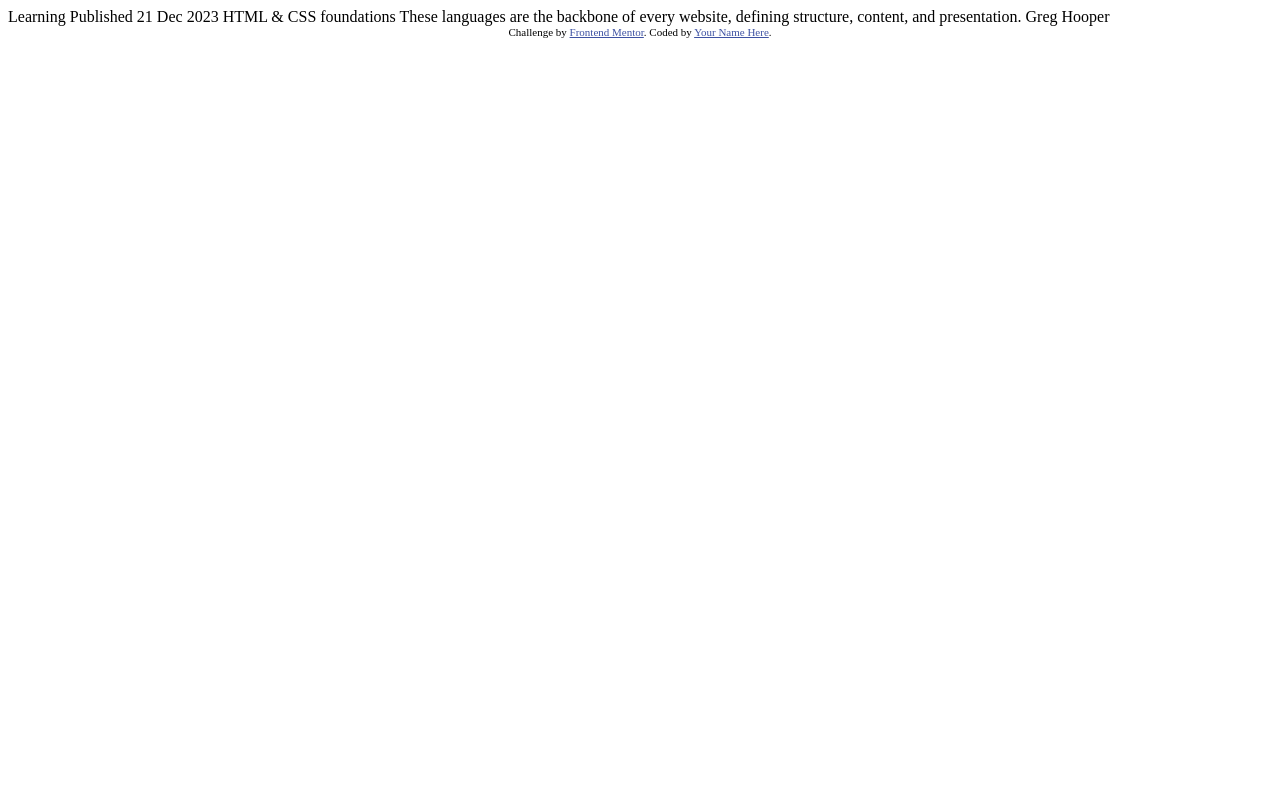
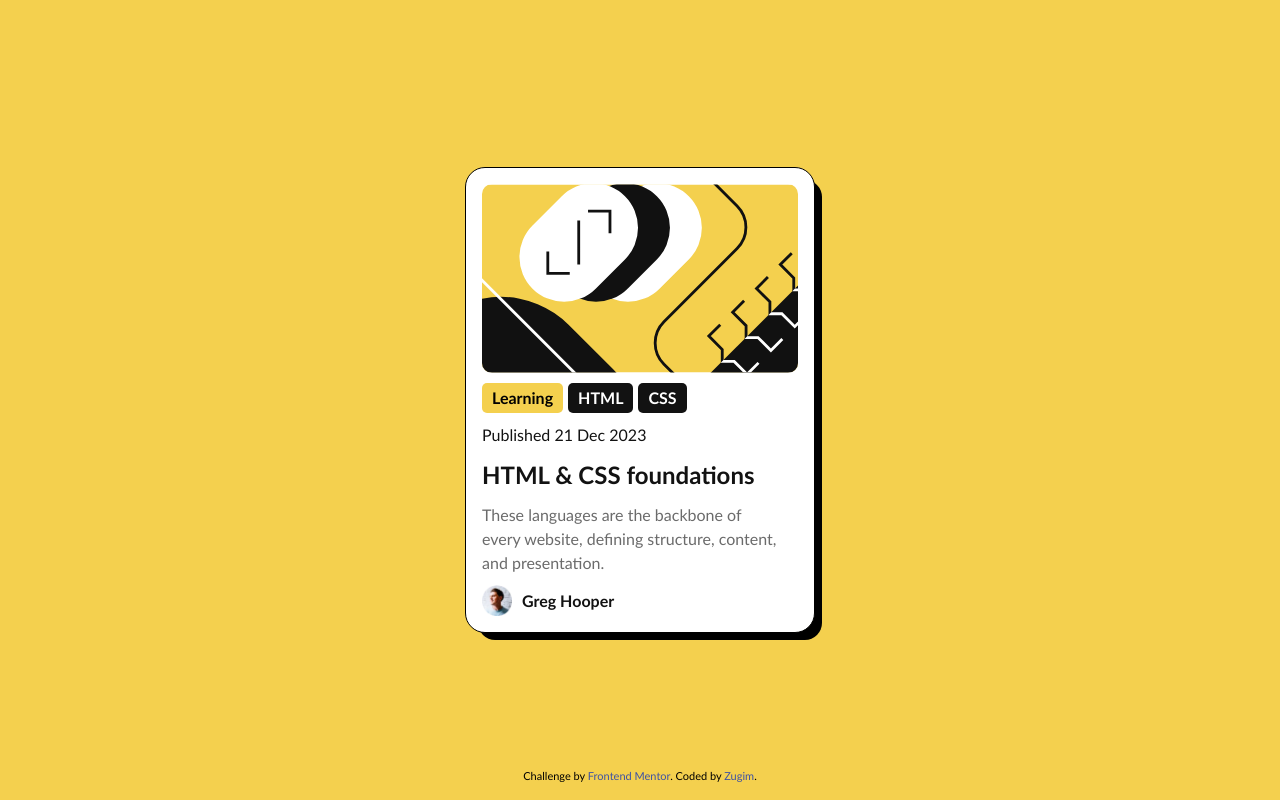
Before and after one commit to Zugim/blog-preview-card, a plain HTML site: page index.html in a window 1280 px wide. Drawn offline with Linux system fonts and the light colour scheme.

Commit message:
First draft

```diff
--- a/index.html
+++ b/index.html
@@ -8,27 +8,37 @@
 
   <title>Frontend Mentor | Blog preview card</title>
 
-  <!-- Feel free to remove these styles or customise in your own stylesheet 👍 -->
-  <style>
-    .attribution { font-size: 11px; text-align: center; }
-    .attribution a { color: hsl(228, 45%, 44%); }
-  </style>
+  <link rel="stylesheet" type="text/css" href="styles/reset.css" />
+  <link rel="stylesheet" type="text/css" href="styles/attribution.css" />
+  <link rel="stylesheet" type="text/css" href="styles/styles.css" />
 </head>
 <body>
+  <section class="blog-preview">
+      <img class="feature-img" src="images/illustration-article.svg" alt="Abstract illustration depicting a closing tag and a series of opening curly braces."/>
 
-  Learning
+      <div class="tags-container">
+        <div class="tag catagory-tag">Learning</div>
+        <div class="tag tech-tag">HTML</div>
+        <div class="tag tech-tag">CSS</div>
+      </div>
+      <p class="date">Published 21 Dec 2023</p>
 
-  Published 21 Dec 2023
+      <a class="title" href="https://www.frontendmentor.io/learning-paths/getting-started-on-frontend-mentor-XJhRWRREZd/steps/6719b89d5832c087f25e0fd9/challenge/start"><h2 >HTML & CSS foundations</h2></a>
+      <p>These languages are the backbone of every website, defining structure, content, and presentation.</p>
 
-  HTML & CSS foundations
+      <div class="author-details">
+          <img class="avatar" src="images/image-avatar.webp "alt="The author of the blog posts avatar image.">
+          <p class="name">Greg Hooper<p>
+      </div>
+  </section>
 
-  These languages are the backbone of every website, defining structure, content, and presentation.
-
-  Greg Hooper
-
-  <div class="attribution">
-    Challenge by <a href="https://www.frontendmentor.io?ref=challenge" target="_blank">Frontend Mentor</a>.
-    Coded by <a href="#">Your Name Here</a>.
-  </div>
+  <footer>
+    <div class="attribution">
+      Challenge by
+      <a href="https://www.frontendmentor.io?ref=challenge" target="_blank"
+        >Frontend Mentor</a
+      >. Coded by <a href="#">Zugim</a>.
+    </div>
+  </footer>
 </body>
 </html>
--- /dev/null
+++ b/styles/attribution.css
@@ -0,0 +1,17 @@
+footer {
+    position: absolute;
+    bottom: 0;
+    display: grid;
+    place-items: center;
+    width: 100%;
+    padding-bottom: 16px;
+  }
+
+  .attribution {
+    font-size: 11px;
+    text-align: center;
+  }
+
+  .attribution a {
+    color: hsl(228, 45%, 44%);
+  }
--- /dev/null
+++ b/styles/reset.css
@@ -0,0 +1,47 @@
+/* 1. Use a more-intuitive box-sizing model */
+*, *::before, *::after {
+    box-sizing: border-box;
+  }
+
+  /* 2. Remove default margin */
+  * {
+    margin: 0;
+  }
+
+  body {
+    /* 3. Add accessible line-height */
+    line-height: 1.5;
+    /* 4. Improve text rendering */
+    -webkit-font-smoothing: antialiased;
+  }
+
+  /* 5. Improve media defaults */
+  img, picture, video, canvas, svg {
+    display: block;
+    max-width: 100%;
+  }
+
+  /* 6. Inherit fonts for form controls */
+  input, button, textarea, select {
+    font: inherit;
+  }
+
+  /* 7. Avoid text overflows */
+  p, h1, h2, h3, h4, h5, h6 {
+    overflow-wrap: break-word;
+  }
+
+  /* 8. Improve line wrapping */
+  p {
+    text-wrap: pretty;
+  }
+  h1, h2, h3, h4, h5, h6 {
+    text-wrap: balance;
+  }
+
+  /*
+    9. Create a root stacking context
+  */
+  #root, #__next {
+    isolation: isolate;
+  }
--- /dev/null
+++ b/styles/styles.css
@@ -0,0 +1,82 @@
+:root {
+  --yellow: hsl(47, 88%, 63%);
+  --gray-500: hsl(0, 0%, 42%);
+  --gray-950: hsl(0, 0%, 7%);
+}
+
+p {
+  font: 16px;
+  color: var(--gray-500);
+}
+
+a {
+  color: var(--gray-950);
+  text-decoration: none;
+}
+
+a:hover {
+  color: var(--yellow);
+  cursor: pointer;
+}
+
+img {
+  border-radius: 10px;
+}
+
+body {
+  display: grid;
+  place-items: center;
+  height: 100vh;
+  background-color: var(--yellow);
+  font-family: calibri, san-serif;
+}
+
+.blog-preview {
+  display: flex;
+  flex-direction: column;
+  gap: 10px;
+  max-width: 350px;
+  padding: 16px;
+  background-color: white;
+  border: 1px solid black;
+  border-radius: 20px;
+  box-shadow: 10px 10px 0px -3px rgba(0,0,0,1);
+}
+
+.tags-container {
+  display: flex;
+  gap: 5px;
+}
+
+.tag {
+  padding: 3px 10px;
+  border-radius: 5px;
+  font-weight: bold;
+}
+
+.catagory-tag {
+  background-color: var(--yellow);
+}
+
+.tech-tag {
+  background-color: var(--gray-950);
+  color: white;
+}
+
+.date, .name {
+  color: var(--gray-950);
+}
+
+.author-details {
+  display: flex;
+  align-items: center;
+  gap: 10px;
+}
+
+.avatar {
+  max-width: 30px;
+}
+
+.name {
+  font-weight: bold;
+}
```
Also changed, not shown: images/illustration-article.svg (added), images/image-avatar.webp (added).
